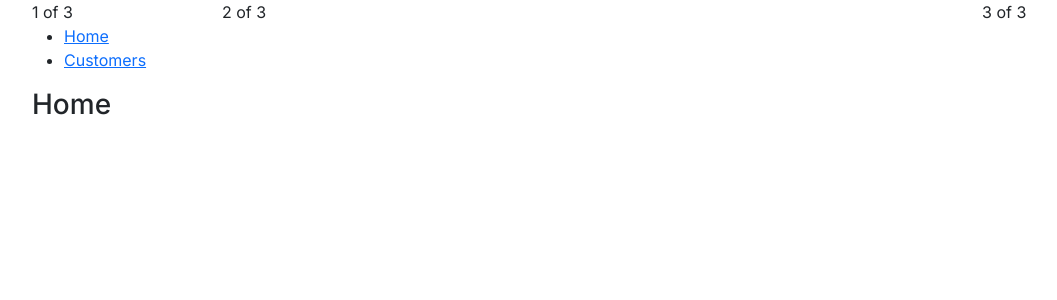
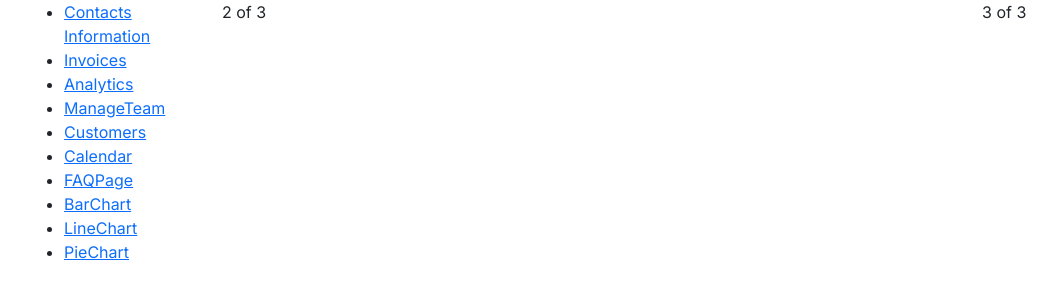
Before and after one commit to JuljTr/Dashboard_React-, a React (Create React App) app: page / in a window 1280 px wide. Shown: the top 300 px of the page, without its empty margins (50-1107 px from the left). Built offline with nearby package versions, Linux system fonts and the light colour scheme.

Commit message:
imported and defined the route list with all the links for your pages

```diff
--- a/src/App.js
+++ b/src/App.js
@@ -9,7 +9,7 @@ function App() {
   return (
     <Container className="App">
       <Row className="" xs={1}>
-        <Col md={2} >1 of 3 <Sidebar /></Col>
+        <Col md={2} ><Sidebar /></Col>
         <Col md={8}>2 of 3</Col>
         <Col md={2}>3 of 3</Col>
       </Row>
--- a/src/Components/Sidebar/Sidebar.js
+++ b/src/Components/Sidebar/Sidebar.js
@@ -1,5 +1,14 @@
 import { Routes, Route, Link } from "react-router-dom";
-import SidebarItem from "./SidebarItem";
+import ContactsInformation from "../../Pages/Data/ContactsInformation";
+import Invoices from "../../Pages/Data/Invoices";
+import ManageTeam from "../../Pages/Data/ManageTeam";
+import Customers from "../../Pages/Data/Customers";
+import Calendar from "../../Pages/PagesFile/Calendar";
+import FAQPage from "../../Pages/PagesFile/FAQPage";
+import Analytics from "../../Pages/Charts/Analytics";
+import BarChart from "../../Pages/Charts/BarChart";
+import LineChart from "../../Pages/Charts/LineChart";
+import PieChart from "../../Pages/Charts/PieChart";
 
 
 function Sidebar() {
@@ -7,22 +16,48 @@ function Sidebar() {
         <>
             <nav>
                 <ul>
-                    <li><Link to="/">Home</Link></li>
+                    <li><Link to="/contactsInformation">Contacts Information</Link></li>
+                    <li><Link to="/invoices">Invoices</Link></li>
+                    <li><Link to="/analytics">Analytics</Link></li>
+                    <li><Link to="/manageteam">ManageTeam</Link></li>
                     <li><Link to="/customers">Customers</Link></li>
+                    <li><Link to="/calendar">Calendar</Link></li>
+                    <li><Link to="/faqpage">FAQPage</Link></li>
+                    <li><Link to="/barchart">BarChart</Link></li>
+                    <li><Link to="/linechart">LineChart</Link></li>
+                    <li><Link to="/piechart">PieChart</Link></li>
                 </ul>
             </nav>
             <Routes>
-                <Route path="/" element={<SidebarItem
-                    name="Home"
+                <Route path="/contactsInformation" element={<ContactsInformation
+                    name="ContactsInformation"
                 />} />
-                <Route path="/orders" element={<SidebarItem
-                    name="Orders"
+                <Route path="/invoices" element={<Invoices
+                    name="Invoices"
                 />} />
-                <Route path="/products" element={<SidebarItem
-                    name="Products"
+                <Route path="/analytics" element={<Analytics
+                    name="Analytics"
                 />} />
-                <Route path="/analytics" element={<SidebarItem
-                    name="Analytics"
+                <Route path="/manageteam" element={<ManageTeam
+                    name="ManageTeam"
+                />} />
+                <Route path="/customers" element={<Customers
+                    name="Customers"
+                />} />
+                <Route path="/calendar" element={<Calendar
+                    name="Calendar"
+                />} />
+                <Route path="/faqpage" element={<FAQPage
+                    name="FAQPage"
+                />} />
+                <Route path="/barchart" element={<BarChart
+                    name="BarChart"
+                />} />
+                <Route path="/linechart" element={<LineChart
+                    name="LineChart"
+                />} />
+                <Route path="/piechart" element={<PieChart
+                    name="PieChart"
                 />} />
             </Routes>
         </>
```
